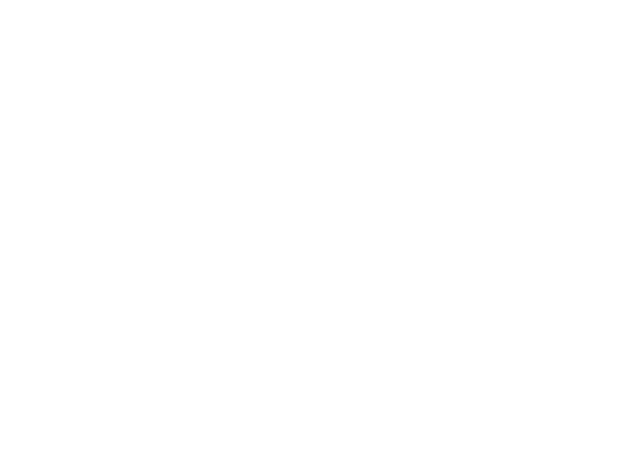
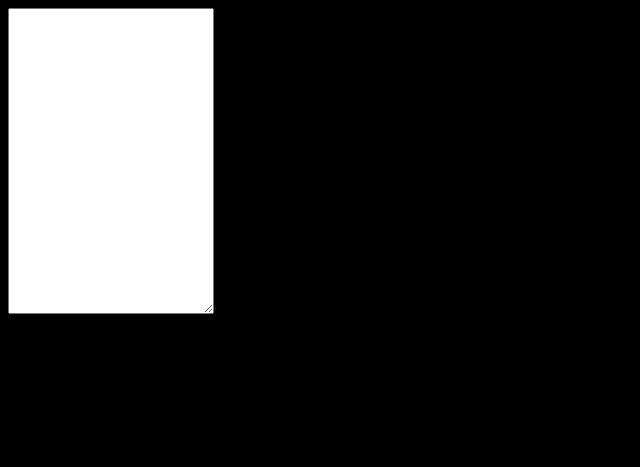
Before and after one commit to Knar33/PNG-CMS, a plain HTML site: page index.html in a window 1280 px wide. Shown: the whole page, without its empty margins (0-640 px from the left). Drawn offline with Linux system fonts and the light colour scheme.

Commit message:
Minimal version of image encoding

```diff
--- a/index.html
+++ b/index.html
@@ -1,11 +1,16 @@
 <!doctype html>
 <html>
     <head>
-        <title></title>
+        <title>PNG CMS</title>
         <script src="main.js"></script>
         <link rel="stylesheet" type="text/css" href="main.css">
     </head>
     <body>
-
+        <form>
+            <div class="controlBox">
+                <textarea id="blogText" onkeyup="updateImage()" rows="20" cols="20"></textarea>
+                <canvas id="blogCanvas"></canvas>
+            </div>
+        </form>
     </body>
 </html>
--- a/main.css
+++ b/main.css
@@ -0,0 +1,18 @@
+body {
+    background-color: #000000;
+    background-size: cover;
+}
+
+textarea {
+    vertical-align: top;
+    width: 200px;
+}
+
+canvas {
+    display: block;
+}
+
+.controlBox {
+    background-color: #000000;
+    display:inline-block
+}
--- a/main.js
+++ b/main.js
@@ -0,0 +1,25 @@
+function updateImage() {
+    var imageWidth = 200;
+
+    var canvas = document.getElementById("blogCanvas");
+    var canvasContext = canvas.getContext("2d");
+    var textInput = document.getElementById("blogText").value;
+
+    var pixelCount = Math.ceil(textInput.length / 4);
+    var imageHeight =  Math.ceil(pixelCount / imageWidth);
+
+    canvas.height = imageHeight;
+    canvas.width = imageWidth;
+    var image = canvasContext.createImageData(imageWidth, imageHeight);
+
+    for (var i = 0; i < textInput.length; i += 4) {
+        image.data[i + 0] = textInput.charCodeAt(i + 0); //Red
+        image.data[i + 1] = textInput.charCodeAt(i + 1); //Green
+        image.data[i + 2] = textInput.charCodeAt(i + 2); //Blue
+        image.data[i + 3] = textInput.charCodeAt(i + 2); //Alpha
+    }
+
+    canvasContext.putImageData(image, 0, 0);
+
+    document.body.style.backgroundImage = "url('" + canvas.toDataURL() + "')";
+}
```
